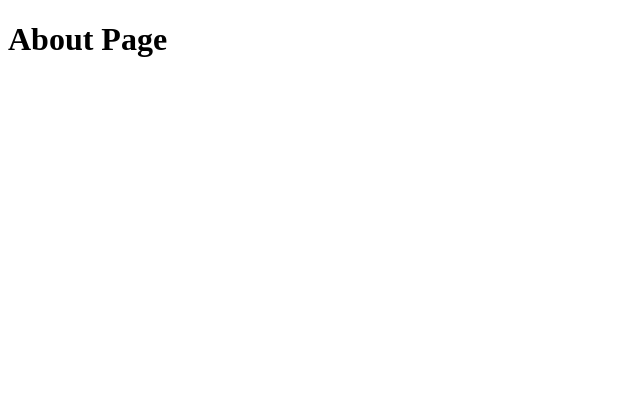
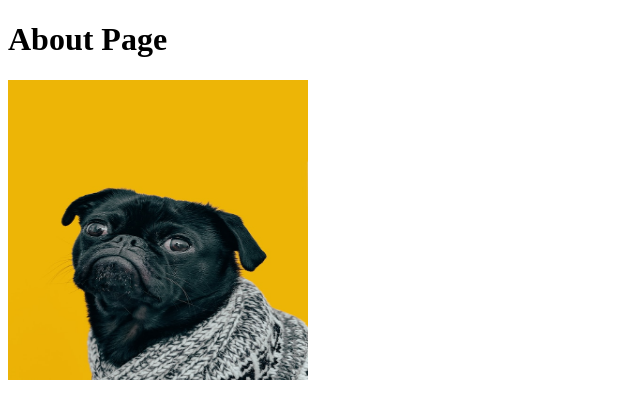
Before and after one commit to Paramveer432/Odin-Links-and-Images, a plain HTML site: page odin-links-and-image/pages/about.html in a window 1280 px wide. Shown: the whole page, without its empty margins (0-640 px from the left). Drawn offline with Linux system fonts and the light colour scheme.

Commit message:
learned and added images

```diff
--- a/odin-links-and-image/pages/about.html
+++ b/odin-links-and-image/pages/about.html
@@ -7,5 +7,7 @@
 
   <body>
     <h1>About Page</h1>
+
+    <img src="../images/dog.jpg" alt="Dog Picture" height="300" width="300">
   </body>
 </html>
```
Also changed, not shown: odin-links-and-image/index.html (+2 -0 lines), odin-links-and-image/images/dog.jpg (added).
